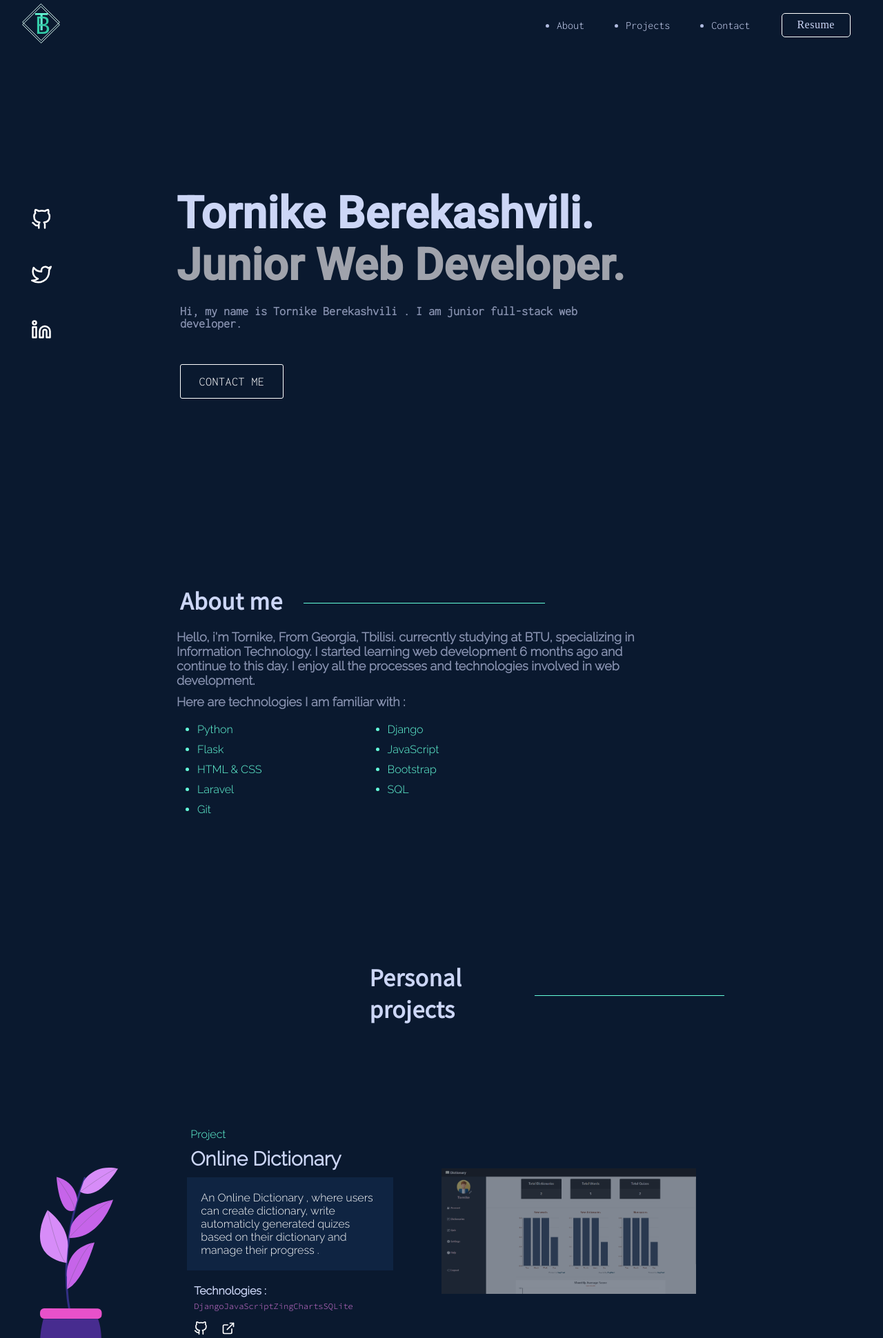
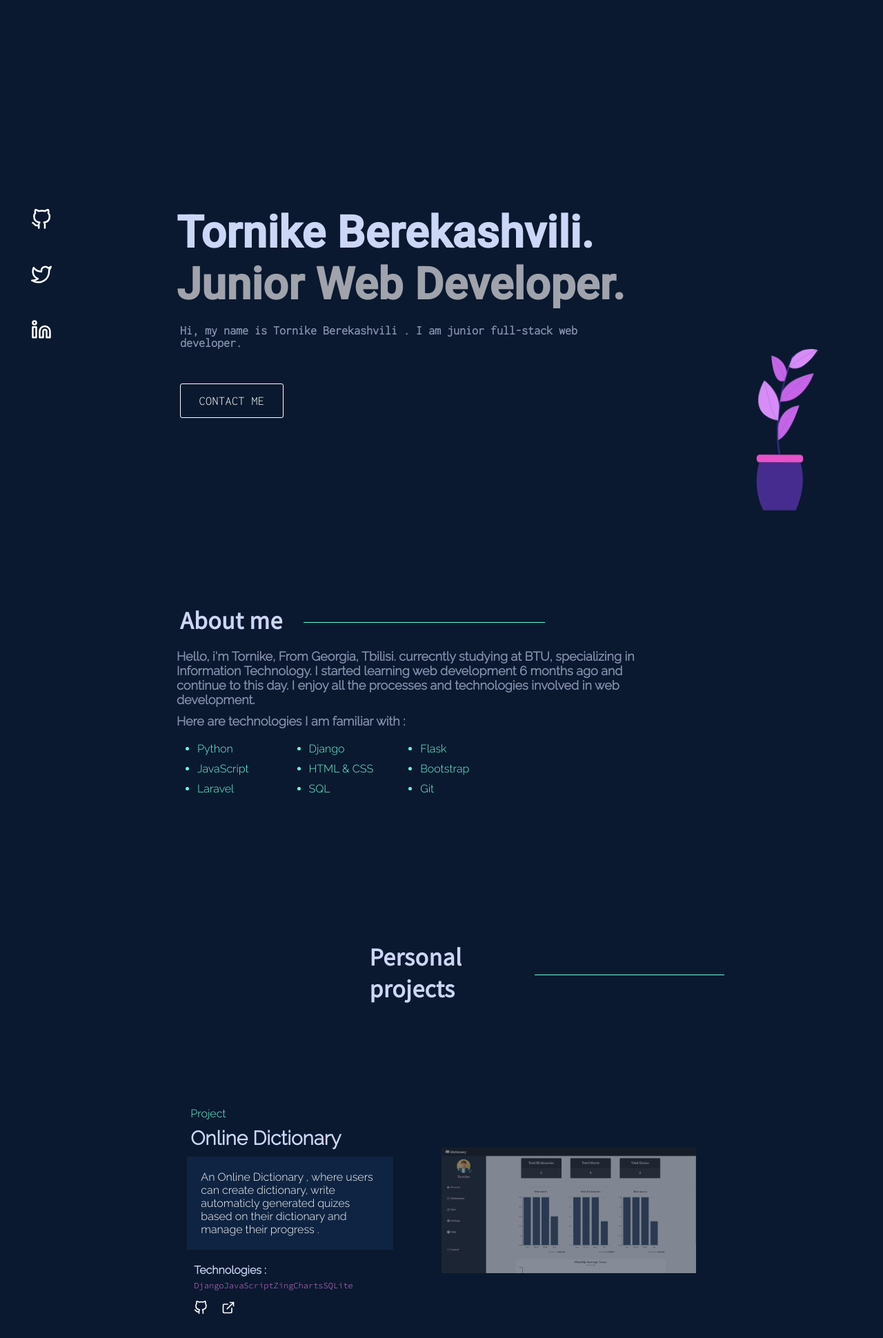
Before and after one commit to berekashvili22/Portfolio, a Django app: page / in a window 1280 px wide. Shown: the top 1940 px of the page at 69% size. Run offline with Django 3.2, Linux system fonts and the light colour scheme.

Commit message:
create plant animation

```diff
--- a/mysite/portfolio/static/portfolio/style.css
+++ b/mysite/portfolio/static/portfolio/style.css
@@ -13,12 +13,21 @@ body {
 
 /* navbar */
 .main-header {
-    /* background-color: white; */
     height: 9vh;
     display: flex;
     justify-content: center;
     align-items: center;
-    /* box-shadow: 3px 10px 20px rgba(0, 0, 0, 0.158); */
+    position: fixed; /* Make it stick/fixed */
+    top: 0; /* Stay on top */
+    width: 100%; /* Full width */
+    transition: top 0.3s;
+    background-color: #0a192f;
+    opacity: 0.97;
+    z-index: 2;
+}
+
+.shadow {
+    box-shadow: 3px 10px 20px rgba(0, 0, 0, 0.158);
 }
 
 .main-nav {
@@ -112,7 +121,7 @@ body {
 /* landing section */
 
 .landing-wrap {
-    margin-top: 200px;
+    padding-top: 300px;
     width: 100%;
     text-align: left;
     font-family: 'Roboto', sans-serif;
@@ -237,7 +246,7 @@ body {
 }
 
 .tech-list-li {
-    width: 40%;
+    width: 30%;
     margin: 5px;
     color: #64ffda;
     font-family: 'Raleway', sans-serif;
@@ -436,3 +445,29 @@ body {
 .social-links-img:hover {
     stroke: #ccd6f6;
 }
+
+/* plant */
+.plant {
+    width: 150px;
+    position: absolute;
+    bottom: 0%;
+    right: 6%;
+}
+
+#plant {
+    animation: flow 5s ease infinite;
+    transform-origin: bottom;
+}
+
+@keyframes flow {
+    from {
+        transform: rotate(-1deg);
+    }
+    50% {
+        transform: rotate(1deg);
+    }
+
+    100% {
+        transform: rotate(-1deg);
+    }
+}
```
